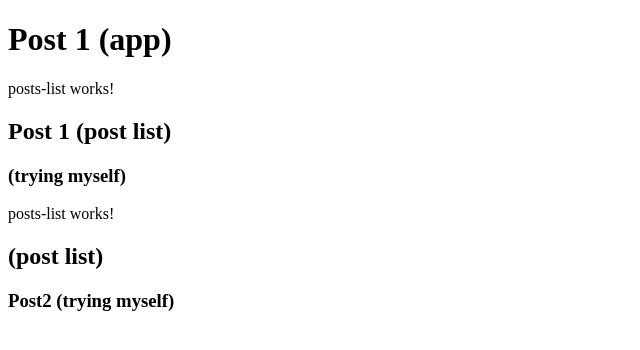
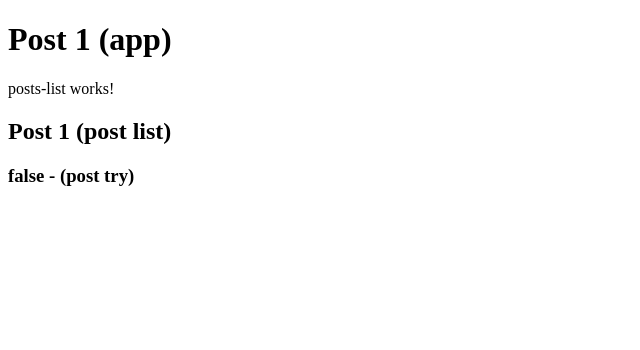
Before and after one commit to B00ttl3/Component-relationships-in-Angular, an Angular app: page / in a window 1280 px wide. Shown: the top 350 px of the page, without its empty margins (0-640 px from the left). Built offline with nearby package versions, Linux system fonts and the light colour scheme.

Commit message:
Learnt about how to create relation between two components from mother component to child component insdie one code line

```diff
--- a/src/app/app.component.html
+++ b/src/app/app.component.html
@@ -13,5 +13,8 @@
 <h1>{{ appPostTitle }} (app)</h1>
 
 
-<app-posts-list [postListTitle]="appPostTitle"></app-posts-list>
-<app-posts-list [postSecondTry]="secondTry" ></app-posts-list>
+<app-posts-list [postListTitle]="appPostTitle" [postIsLogin] = "appIsLogin"
+></app-posts-list>
+
+
+<!-- Multiple Data flow -->
--- a/src/app/app.component.ts
+++ b/src/app/app.component.ts
@@ -27,5 +27,6 @@ import { PostsListComponent } from './posts-list/posts-list.component';
 })
 export class AppComponent {
   appPostTitle: string = 'Post 1';
-  secondTry: string = 'Post2';
+  appIsLogin: boolean = false;
+
 }
--- a/src/app/posts-list/posts-list.component.html
+++ b/src/app/posts-list/posts-list.component.html
@@ -1,4 +1,5 @@
 <p>posts-list works!</p>
 
 <h2>{{postListTitle}} (post list) </h2>
-<h3>{{postSecondTry}} (trying myself)</h3>
+
+<h3>{{postIsLogin}} - (post try) </h3>
--- a/src/app/posts-list/posts-list.component.ts
+++ b/src/app/posts-list/posts-list.component.ts
@@ -9,5 +9,5 @@ import { Component, Input } from '@angular/core';
 })
 export class PostsListComponent {
  @Input() postListTitle: string = '';
- @Input () postSecondTry: string = '';
+ @Input() postIsLogin: boolean = false;
 }
```
